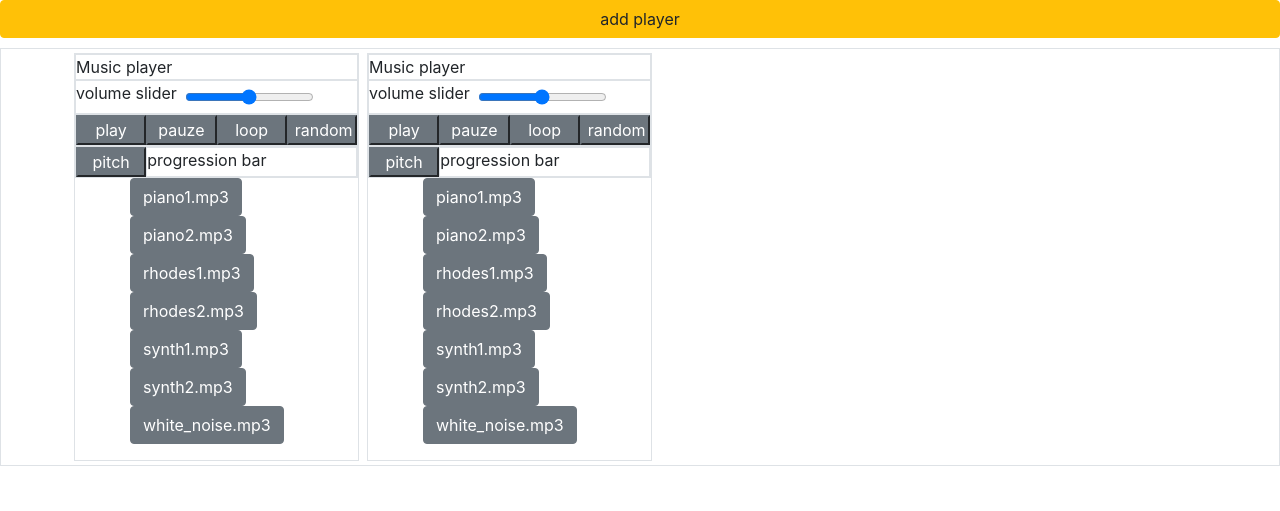
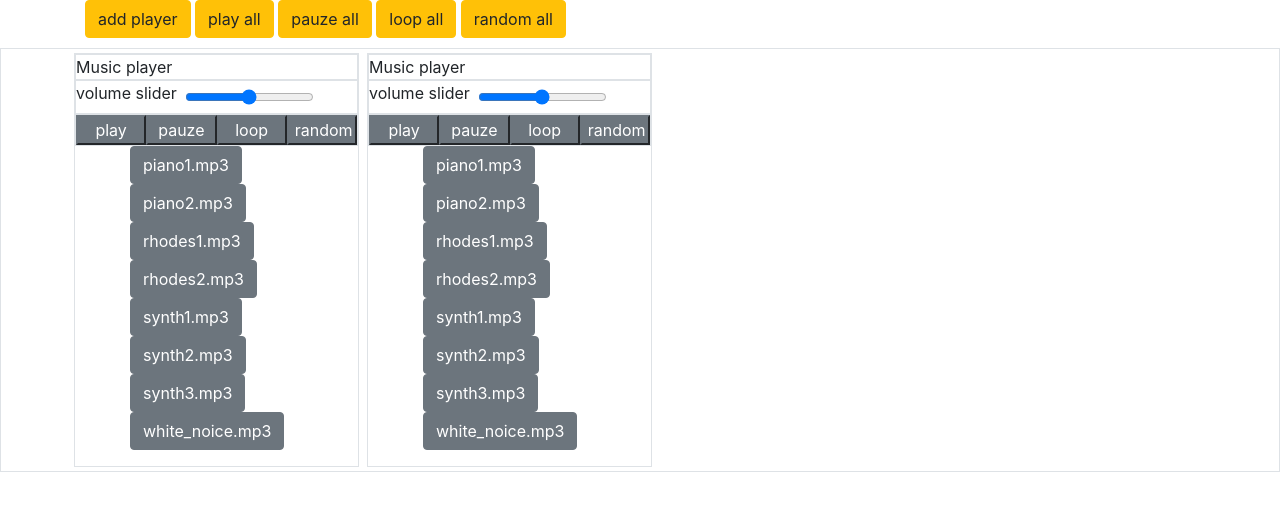
Before and after one commit to andre7455/StoterSoundSystem, a PHP site: page /panel.php?player=1 in a window 1280 px wide. Shown: the top 511 px of the page. Run offline with PHP 8.4, Linux system fonts and the light colour scheme.

Commit message:
everything works
only global buttons need to be added

```diff
--- a/Main.js
+++ b/Main.js
@@ -1,4 +1,4 @@
-//song selector and title changer
+//song will be loaded and title will be changed
 let muziekTitle = ['paino1', 'paino2', 'rhodes1', 'rhodes2', 'synth1', 'synth2', 'synth3', 'white_noise.mp3'];
 function Selector(playerId, songId) {
     console.log('button' + playerId + songId);
@@ -49,6 +49,10 @@ function Selector(playerId, songId) {
                 document.getElementById("player" + playerId).src = 'audio/synth3.mp3';
                 document.getElementById("player" + playerId).play();
                 break;
+
+            case 7:
+                document.getElementById("player" + playerId).src = 'audio/white_noise.mp3';
+                document.getElementById("player" + playerId).play();
         }
 
     } else {
@@ -56,3 +60,10 @@ function Selector(playerId, songId) {
         document.getElementById('button' + playerId + songId).classList.add('btn-secondary');
     }
 }
+
+function random(playerId){
+
+    //generate a random int and feed it in to the default selector
+    var random = Math.floor(Math.random() * 8);
+    Selector(playerId, random);
+}
--- a/effects.js
+++ b/effects.js
@@ -1,20 +1,21 @@
-function playpauze(playerId, command){
+function effects(playerId, command){
     console.log("je zit in de playpauze file");
     switch (command){
         case 0:
             document.getElementById("player" + playerId).play();
-            console.log("je hebt op play gedrukt");
             break;
 
         case 1:
             document.getElementById("player" + playerId).pause();
-            console.log("je hebt op pauze gedrukt");
             break;
         case 2:
-
-            //check if this works
             document.getElementById("player" + playerId).loop = true;
-            console.log("je hebt op loop gedrukt");
+            break;
+        case 3:
+            console.log("je zit in pitch");
+            document.getElementById("player" + playerId).mozPreservesPitch = false;
+            document.getElementById("player" + playerId).playbackRate = playbackRate - 0.5;
+            document.getElementById("player" + playerId).play();
             break;
     }
 }
--- a/panel.php
+++ b/panel.php
@@ -23,14 +23,10 @@ for ($i = 0; $i <= $playercount; $i++) {
             <input type="range" class="form-range m-2">
         </div>
         <div class="border row"> <!-- play/pauze/loop/random -->
-            <button onclick="playpauze(' . $i . ', 0)" type="button" class="w-25 btn-secondary">play</button>
-            <button onclick="playpauze(' . $i . ', 1)" type="button" class="w-25 btn-secondary">pauze</button>
-            <button onclick="playpauze(' . $i . ', 2)" type="button" class="w-25 btn-secondary">loop</button>
-            <button type="button" class="w-25 btn-secondary">random</button>
-        </div>
-        <div class="border row"> <!-- pitch progress -->
-            <button type="button" class="w-25 btn-secondary"> pitch</button>
-            <div class="border w-75">progression bar</div>
+            <button onclick="effects(' . $i . ', 0)" type="button" class="w-25 btn-secondary">play</button>
+            <button onclick="effects(' . $i . ', 1)" type="button" class="w-25 btn-secondary">pauze</button>
+            <button onclick="effects(' . $i . ', 2)" type="button" class="w-25 btn-secondary">loop</button>
+            <button onclick="random('.$i .')" type="button" class="w-25 btn-secondary">random</button>
         </div>
         <div> <!-- music selection box -->
             <ul>
@@ -40,7 +36,8 @@ for ($i = 0; $i <= $playercount; $i++) {
                 <button id="button' . $i . '3" class="btn btn-secondary" onclick="Selector(' . $i . ', 3)">rhodes2.mp3</button>
                 <button id="button' . $i . '4" class="btn btn-secondary" onclick="Selector(' . $i . ', 4)">synth1.mp3</button>
                 <button id="button' . $i . '5" class="btn btn-secondary" onclick="Selector(' . $i . ', 5)">synth2.mp3</button>
-                <button id="button' . $i . '6" class="btn btn-secondary" onclick="Selector(' . $i . ', 6)">white_noise.mp3</button>
+                <button id="button' . $i . '6" class="btn btn-secondary" onclick="Selector(' . $i . ', 6)">synth3.mp3</button>
+                <button id="button' . $i . '7" class="btn btn-secondary" onclick="Selector(' . $i . ', 7)">white_noice.mp3</button>
             </ul>
 
             <audio id="player' . $i . '" autoplay></audio>
@@ -51,7 +48,12 @@ for ($i = 0; $i <= $playercount; $i++) {
 echo '</div></div>';
 ?>
 
-<a href="panel.php?player=<?php echo $playercount + 1 ?>" class="btn btn-warning fixed-top">add player</a>
+<div class="fixed-top container">
+    <a href="panel.php?player=<?php echo $playercount + 1 ?>" class="btn btn-warning">add player</a>
+    <button class="btn btn-warning">play all</button>
+    <button class="btn btn-warning">pauze all</button>
+    <button class="btn btn-warning">loop all</button>
+    <button class="btn btn-warning">random all</button>
 </div>
 </body>
 </html>
```
Also changed, not shown: 2 other files.
